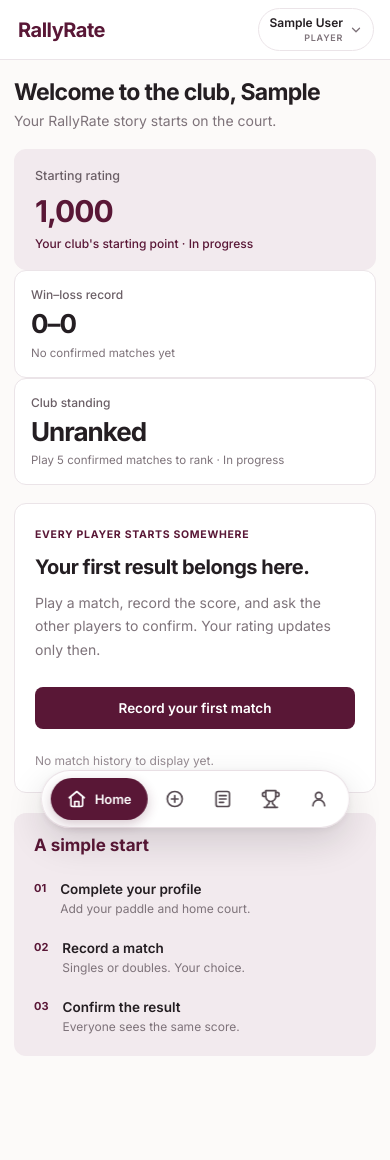
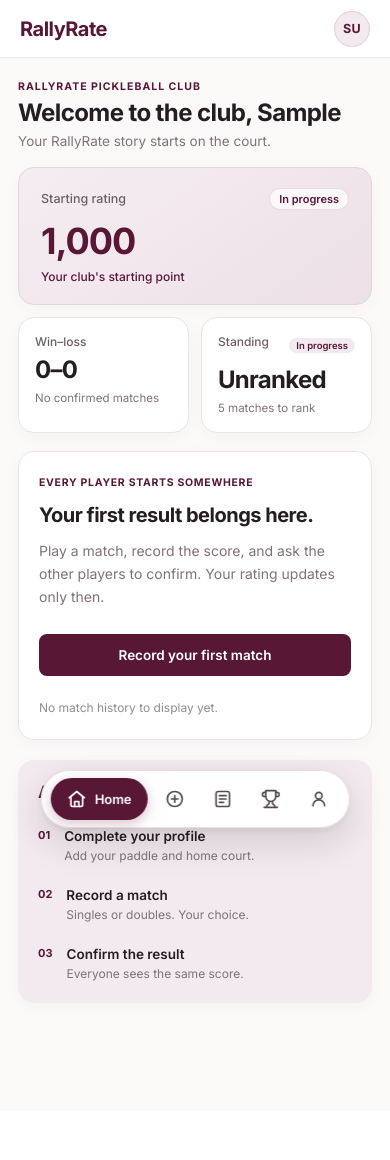
Before and after one commit to Bochikoyy/RallyRate-Caipang-Chrisnel-G7, a Django app: page /player/ in a window 390 px wide. After the commit the page ends 1003 px from the top, so only its background shows below. Run offline with Django 5.2, Linux system fonts and the light colour scheme; the visitor is signed in with stand-in values (Sample User, id 1); data comes from the database, SQL or seed files in the repository; data that the repository does not hold is empty; parts of the project's set-up code (start-up, migrations or seed data) failed here and were passed over.

Commit message:
style(ui): refine mobile status bar theme, avatar chip, and bento overview cards

```diff
--- a/static/css/site.css
+++ b/static/css/site.css
@@ -2808,3 +2808,144 @@
     line-height: 1.4;
   }
 }
+
+
+/* ==========================================================================
+   Mobile Aesthetic Polish: Circular Avatar, Editorial Header & Bento Depth
+   ========================================================================== */
+.ws-user-avatar,
+.ws-mobile-eyebrow {
+  display: none;
+}
+
+.ws-stat-top {
+  display: flex;
+  align-items: center;
+  justify-content: space-between;
+  gap: 8px;
+  margin-bottom: 12px;
+}
+
+.ws-stat-top .ws-stat-label {
+  margin-bottom: 0;
+}
+
+.ws-pill-white {
+  background: rgba(255, 255, 255, 0.72);
+  border: 1px solid rgba(89, 23, 54, 0.12);
+}
+
+@media (max-width: 920px) {
+  .ws-topbar {
+    height: 58px;
+    border-bottom-color: rgba(235, 228, 232, 0.75);
+  }
+  .ws-brand-cell {
+    padding: 0 0 0 20px;
+  }
+  .ws-topbar-main {
+    padding: 0 20px 0 12px;
+  }
+
+  /* Replace bulky truncated name pill with sleek circular initials avatar */
+  .ws-user-trigger {
+    padding: 0;
+    border: 0;
+    background: none;
+  }
+  .ws-user-trigger:active {
+    background: none;
+  }
+  .ws-user-meta {
+    display: none;
+  }
+  .ws-user-avatar {
+    display: grid;
+    place-items: center;
+    width: 36px;
+    height: 36px;
+    border-radius: 50%;
+    background: var(--ws-blush);
+    border: 1.5px solid #decdd6;
+    color: var(--ws-plum);
+    font-size: 12.5px;
+    font-weight: 700;
+    letter-spacing: 0.4px;
+    text-transform: uppercase;
+    transition: transform 0.14s ease, background 0.14s ease;
+  }
+  .ws-user-trigger:active .ws-user-avatar {
+    transform: scale(0.95);
+    background: var(--ws-blush-strong);
+  }
+
+  /* Editorial mobile page header */
+  .ws-main {
+    padding: 22px 18px calc(108px + env(safe-area-inset-bottom, 0px));
+  }
+  .ws-mobile-eyebrow {
+    display: block;
+    margin: 0 0 6px;
+    font-size: 10.5px;
+    font-weight: 700;
+    letter-spacing: 1px;
+    color: var(--ws-plum);
+  }
+  .ws-page-head {
+    margin-bottom: 18px;
+  }
+  .ws-page-head h1 {
+    font-size: 24px;
+    letter-spacing: -0.6px;
+    line-height: 1.2;
+    margin-bottom: 5px;
+  }
+  .ws-page-sub {
+    font-size: 13.5px;
+  }
+
+  /* Lock 2-column Bento Stat Grid across mobile/tablet */
+  .ws-stat-grid {
+    display: grid;
+    grid-template-columns: repeat(2, minmax(0, 1fr)) !important;
+    gap: 12px;
+    margin-bottom: 18px;
+  }
+  .ws-stat-card {
+    border-radius: 16px;
+    padding: 18px;
+    box-shadow: 0 4px 16px rgba(36, 30, 34, 0.03);
+  }
+  .ws-stat-card.ws-stat-tinted {
+    grid-column: 1 / -1;
+    padding: 20px 22px;
+    background: linear-gradient(145deg, #f5edf1 0%, #ede0e7 100%);
+    border: 1px solid #e4d4dc;
+  }
+  .ws-stat-card.ws-stat-tinted .ws-stat-value {
+    font-size: 36px;
+    margin-bottom: 8px;
+  }
+  .ws-stat-grid .ws-stat-card:not(.ws-stat-tinted) .ws-stat-top {
+    margin-bottom: 10px;
+  }
+  .ws-stat-grid .ws-stat-card:not(.ws-stat-tinted) .ws-stat-top .ws-inprogress-pill {
+    padding: 2px 7px;
+    font-size: 9.5px;
+  }
+  .ws-stat-grid .ws-stat-card:not(.ws-stat-tinted) .ws-stat-value {
+    font-size: 24px;
+    letter-spacing: -0.7px;
+    margin-bottom: 6px;
+  }
+  .ws-hero-card,
+  .ws-steps-card,
+  .ws-setup-card,
+  .ws-score-card,
+  .ws-detail-card,
+  .ws-verification-card,
+  .ws-public-card {
+    border-radius: 16px;
+    box-shadow: 0 4px 16px rgba(36, 30, 34, 0.03);
+  }
+}
--- a/templates/accounts/dashboard.html
+++ b/templates/accounts/dashboard.html
@@ -7,6 +7,7 @@
   <!-- New player · empty state (Screen 7) -->
   <section class="ws-page-head">
     <div>
+      <p class="ws-mobile-eyebrow">{{ request.user.home_court|default:"RALLYRATE PICKLEBALL CLUB"|upper }}</p>
       <h1>Welcome to the club, {{ request.user.first_name|default:request.user.username }}</h1>
       <p class="ws-page-sub">Your RallyRate story starts on the court.</p>
     </div>
@@ -14,21 +15,27 @@
 
   <section class="ws-stat-grid">
     <article class="ws-stat-card ws-stat-tinted">
-      <p class="ws-stat-label">Starting rating</p>
+      <div class="ws-stat-top">
+        <p class="ws-stat-label">Starting rating</p>
+        <span class="ws-inprogress-pill ws-pill-white">In progress</span>
+      </div>
       <div class="ws-stat-value ws-plum-text">1,000</div>
-      <p class="ws-stat-note ws-plum-note">Your club's starting point · In progress</p>
+      <p class="ws-stat-note ws-plum-note">Your club's starting point</p>
     </article>
 
     <article class="ws-stat-card">
-      <p class="ws-stat-label">Win–loss record</p>
+      <p class="ws-stat-label">Win–loss</p>
       <div class="ws-stat-value">0–0</div>
-      <p class="ws-stat-note">No confirmed matches yet</p>
+      <p class="ws-stat-note">No confirmed matches</p>
     </article>
 
     <article class="ws-stat-card">
-      <p class="ws-stat-label">Club standing</p>
+      <div class="ws-stat-top">
+        <p class="ws-stat-label">Standing</p>
+        <span class="ws-inprogress-pill">In progress</span>
+      </div>
       <div class="ws-stat-value">Unranked</div>
-      <p class="ws-stat-note">Play 5 confirmed matches to rank · In progress</p>
+      <p class="ws-stat-note">5 matches to rank</p>
     </article>
   </section>
 
@@ -77,6 +84,7 @@
   <!-- Active player dashboard (Screen 1) -->
   <section class="ws-page-head">
     <div>
+      <p class="ws-mobile-eyebrow">{{ request.user.home_court|default:"RALLYRATE PICKLEBALL CLUB"|upper }}</p>
       <h1>{{ greeting }}, {{ request.user.first_name|default:request.user.username }}</h1>
       <p class="ws-page-sub">Here's how your game is shaping up.</p>
     </div>
@@ -85,23 +93,29 @@
 
   <section class="ws-stat-grid">
     <article class="ws-stat-card ws-stat-tinted">
-      <p class="ws-stat-label">Current rating</p>
+      <div class="ws-stat-top">
+        <p class="ws-stat-label">Current rating</p>
+        <span class="ws-inprogress-pill ws-pill-white">In progress</span>
+      </div>
       <div class="ws-stat-value ws-plum-text">1,000</div>
-      <p class="ws-stat-note ws-plum-note">Rating calculation · In progress</p>
+      <p class="ws-stat-note ws-plum-note">Elo engine in progress</p>
     </article>
 
     <article class="ws-stat-card">
-      <p class="ws-stat-label">Win–loss record</p>
+      <p class="ws-stat-label">Win–loss</p>
       <div class="ws-stat-value">{{ wins }}–{{ losses }}</div>
       <p class="ws-stat-note">
-        {{ verified_count }} confirmed match{{ verified_count|pluralize:"es" }}{% if win_rate is not None %} · {{ win_rate }}% wins{% endif %}
+        {{ verified_count }} confirmed{% if win_rate is not None %} · {{ win_rate }}% wins{% endif %}
       </p>
     </article>
 
     <article class="ws-stat-card">
-      <p class="ws-stat-label">Club standing</p>
-      <div class="ws-stat-value">In progress</div>
-      <p class="ws-stat-note">{{ request.user.home_court|default:"RallyRate Pickleball Club" }}</p>
+      <div class="ws-stat-top">
+        <p class="ws-stat-label">Standing</p>
+        <span class="ws-inprogress-pill">In progress</span>
+      </div>
+      <div class="ws-stat-value">Unranked</div>
+      <p class="ws-stat-note">{{ request.user.home_court|default:"RallyRate Club" }}</p>
     </article>
   </section>
 
--- a/templates/base.html
+++ b/templates/base.html
@@ -4,9 +4,9 @@
 <head>
   <meta charset="utf-8">
   <meta name="viewport" content="width=device-width, initial-scale=1">
-  <meta name="theme-color" content="#311322">
+  <meta name="theme-color" content="#fdfcfb">
   <title>{% block title %}RallyRate{% endblock %}</title>
-  <link rel="stylesheet" href="{% static 'css/site.css' %}?v=20261126-toast-popup">
+  <link rel="stylesheet" href="{% static 'css/site.css' %}?v=20261126-aesthetic-mobile">
 </head>
 <body class="{% block body_class %}{% endblock %}">
   <header class="topbar {% block header_class %}{% endblock %}">
--- a/templates/workspace_base.html
+++ b/templates/workspace_base.html
@@ -4,9 +4,9 @@
 <head>
   <meta charset="utf-8">
   <meta name="viewport" content="width=device-width, initial-scale=1">
-  <meta name="theme-color" content="#591736">
+  <meta name="theme-color" content="#ffffff">
   <title>{% block title %}RallyRate{% endblock %}</title>
-  <link rel="stylesheet" href="{% static 'css/site.css' %}?v=20261126-bento-switcher">
+  <link rel="stylesheet" href="{% static 'css/site.css' %}?v=20261126-aesthetic-mobile">
 </head>
 <body class="ws-body {% block body_class %}{% endblock %}">
   {% if messages %}
@@ -43,6 +43,7 @@
           type="button"
           class="ws-user-trigger"
           id="ws-user-trigger"
+          aria-label="Account menu"
           aria-expanded="false"
           aria-controls="ws-user-popover"
         >
@@ -50,15 +51,15 @@
             <span class="ws-user-name">{{ request.user.get_full_name|default:request.user.first_name|default:request.user.email|default:request.user.username }}</span>
             <span class="ws-user-role">{{ request.user.get_role_display|upper }}</span>
           </span>
-          <svg class="ws-user-chevron" width="14" height="14" viewBox="0 0 24 24" fill="none" stroke="currentColor" stroke-width="2.2" stroke-linecap="round" stroke-linejoin="round" aria-hidden="true">
-            <polyline points="6 9 12 15 18 9"></polyline>
-          </svg>
+          <span class="ws-user-avatar" aria-hidden="true">
+            {% if request.user.first_name and request.user.last_name %}{{ request.user.first_name|slice:":1" }}{{ request.user.last_name|slice:":1" }}{% elif request.user.first_name %}{{ request.user.first_name|slice:":2" }}{% else %}{{ request.user.username|slice:":2" }}{% endif %}
+          </span>
         </button>
 
         <div class="ws-user-popover" id="ws-user-popover" hidden>
           <div class="ws-popover-head">
             <strong>{{ request.user.get_full_name|default:request.user.first_name|default:request.user.email|default:request.user.username }}</strong>
-            <span>{{ request.user.home_court|default:"RallyRate Pickleball Club" }}</span>
+            <span>{{ request.user.get_role_display }} · {{ request.user.home_court|default:"RallyRate Pickleball Club" }}</span>
           </div>
           <a class="ws-popover-link" href="{{ rating_history_url|default:'#' }}">Rating history</a>
           <a class="ws-popover-link" href="{{ rules_url|default:'#' }}">Help &amp; rating rules</a>
```
